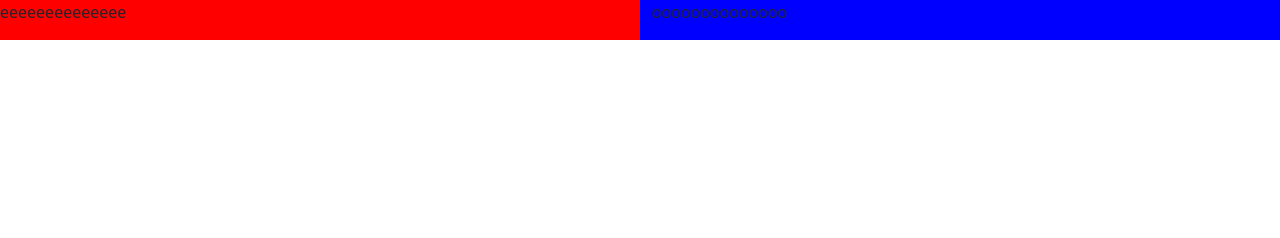
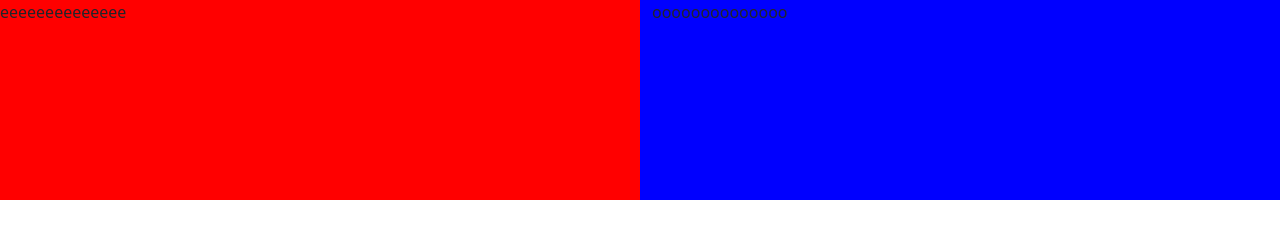
Before and after one commit to a24965/git_repo1, a plain HTML site: page index.html in a window 1280 px wide. Drawn offline with nearby package versions, Linux system fonts and the light colour scheme.

Commit message:
Update index.html

```diff
--- a/index.html
+++ b/index.html
@@ -11,7 +11,7 @@
 </head>
 
 <body>
-    <div class="row">
+    <div class="row" style="height: 200px;">
         <div class="col-lg-6" style="background-color: red;">
             <p>eeeeeeeeeeeeee</p>
         </div>
```
